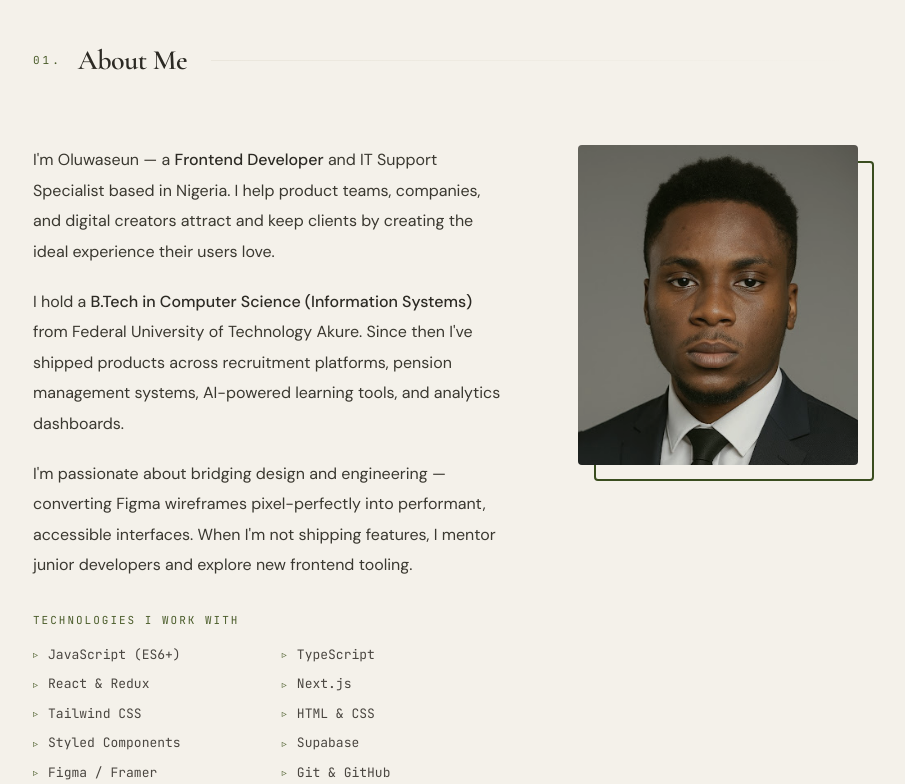
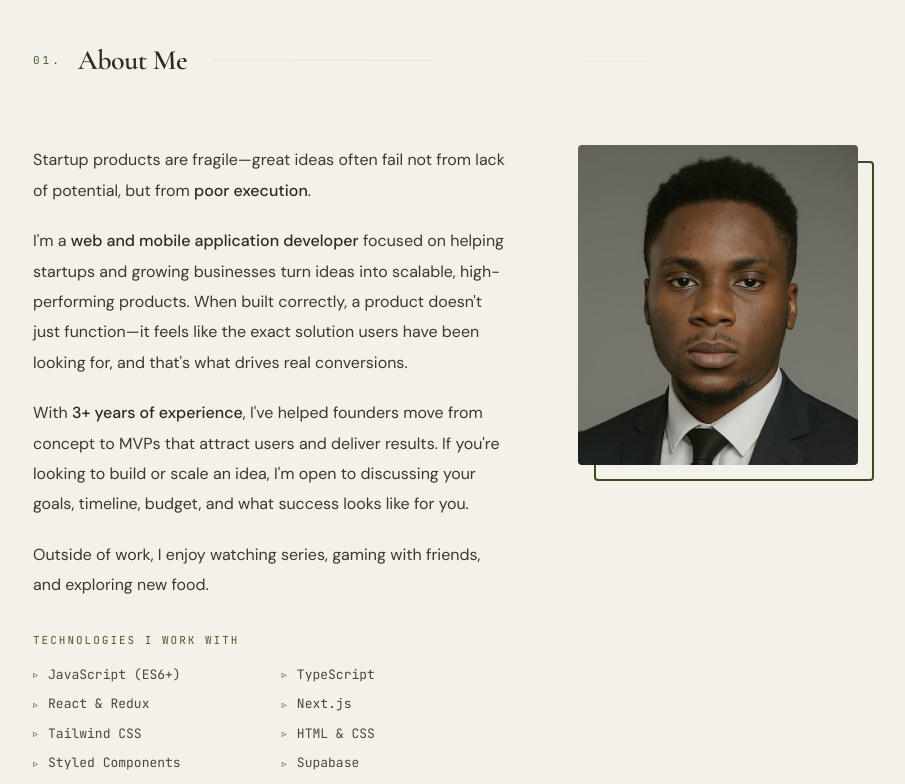
Before and after one commit to kingrayChaska/portfolio, a React (Vite) app: page / in a window 1280 px wide. Shown: the part 919-1703 px from the top of the page, without its empty margins (191-1096 px from the left). Built offline with nearby package versions, Linux system fonts and the light colour scheme.

Commit message:
refactor: update About and Hero sections for improved clarity and consistency

```diff
--- a/src/components/sections/About.jsx
+++ b/src/components/sections/About.jsx
@@ -8,30 +8,36 @@ export default function About() {
       <SectionHeading num="01." title="About Me" />
 
       <div className="grid grid-cols-1 lg:grid-cols-5 gap-16 items-start">
-
         {/* ── Text column ── */}
         <FadeIn delay={0.1} className="lg:col-span-3 space-y-5">
           <p className="font-sans text-slate text-[16px] leading-[1.9]">
-            I'm Oluwaseun — a{" "}
-            <span className="text-eggshell font-medium">Frontend Developer</span> and IT
-            Support Specialist based in Nigeria. I help product teams, companies, and
-            digital creators attract and keep clients by creating the ideal experience
-            their users love.
+            Startup products are fragile—great ideas often fail not from lack of
+            potential, but from{" "}
+            <span className="text-eggshell font-medium">poor execution</span>.
           </p>
           <p className="font-sans text-slate text-[16px] leading-[1.9]">
-            I hold a{" "}
+            I'm a{" "}
             <span className="text-eggshell font-medium">
-              B.Tech in Computer Science (Information Systems)
+              web and mobile application developer
             </span>{" "}
-            from Federal University of Technology Akure. Since then I've shipped
-            products across recruitment platforms, pension management systems,
-            AI-powered learning tools, and analytics dashboards.
+            focused on helping startups and growing businesses turn ideas into
+            scalable, high-performing products. When built correctly, a product
+            doesn't just function—it feels like the exact solution users have
+            been looking for, and that's what drives real conversions.
           </p>
           <p className="font-sans text-slate text-[16px] leading-[1.9]">
-            I'm passionate about bridging design and engineering — converting Figma
-            wireframes pixel-perfectly into performant, accessible interfaces. When
-            I'm not shipping features, I mentor junior developers and explore new
-            frontend tooling.
+            With{" "}
+            <span className="text-eggshell font-medium">
+              3+ years of experience
+            </span>
+            , I've helped founders move from concept to MVPs that attract users
+            and deliver results. If you're looking to build or scale an idea,
+            I'm open to discussing your goals, timeline, budget, and what
+            success looks like for you.
+          </p>
+          <p className="font-sans text-slate text-[16px] leading-[1.9]">
+            Outside of work, I enjoy watching series, gaming with friends, and
+            exploring new food.
           </p>
 
           <div className="pt-3">
@@ -53,7 +59,11 @@ export default function About() {
         </FadeIn>
 
         {/* ── Photo column ── */}
-        <FadeIn delay={0.3} direction="right" className="lg:col-span-2 flex justify-center">
+        <FadeIn
+          delay={0.3}
+          direction="right"
+          className="lg:col-span-2 flex justify-center"
+        >
           <div className="relative group" style={{ width: 280, height: 320 }}>
             <div className="absolute inset-0 rounded overflow-hidden">
               <img
@@ -66,14 +76,16 @@ export default function About() {
             <div
               className="absolute rounded pointer-events-none transition-all duration-300 group-hover:top-[10px] group-hover:left-[10px]"
               style={{
-                top: 16, left: 16, right: -16, bottom: -16,
+                top: 16,
+                left: 16,
+                right: -16,
+                bottom: -16,
                 border: "2px solid var(--moss)",
                 zIndex: -1,
               }}
             />
           </div>
         </FadeIn>
-
       </div>
     </section>
   );
--- a/src/components/sections/Hero.jsx
+++ b/src/components/sections/Hero.jsx
@@ -20,7 +20,9 @@ function useTypewriter(words) {
         setWordIndex((prev) => (prev + 1) % words.length);
         return;
       }
-      setTyped(isDeleting ? typed.slice(0, -1) : target.slice(0, typed.length + 1));
+      setTyped(
+        isDeleting ? typed.slice(0, -1) : target.slice(0, typed.length + 1),
+      );
     }, speed);
 
     return () => clearTimeout(timer);
@@ -38,7 +40,6 @@ const TAGLINES = [
 const STATS = [
   { value: "3+", label: "Years Experience" },
   { value: "15+", label: "Projects Shipped" },
-  { value: "2", label: "Companies" },
 ];
 
 const fade = (delay = 0) => ({
@@ -59,24 +60,28 @@ export default function Hero() {
       <div
         className="absolute top-0 left-0 w-[600px] h-[600px] rounded-full pointer-events-none"
         style={{
-          background: "radial-gradient(circle at 20% 30%, var(--overlay-moss) 0%, transparent 65%)",
+          background:
+            "radial-gradient(circle at 20% 30%, var(--overlay-moss) 0%, transparent 65%)",
         }}
       />
       {/* Ambient glow bottom-right */}
       <div
         className="absolute bottom-0 right-0 w-[500px] h-[500px] rounded-full pointer-events-none"
         style={{
-          background: "radial-gradient(circle at 80% 80%, var(--overlay-moss-light) 0%, transparent 65%)",
+          background:
+            "radial-gradient(circle at 80% 80%, var(--overlay-moss-light) 0%, transparent 65%)",
         }}
       />
 
       <div className="relative max-w-5xl mx-auto w-full px-6 md:px-24">
-
         {/* ── Role badge ── */}
         <motion.div {...fade(0.2)} className="flex items-center gap-3 mb-8">
           <span
             className="font-mono text-[11px] tracking-[3px] uppercase text-moss-light px-3 py-1.5 rounded-full"
-            style={{ border: "1px solid var(--moss-light)", background: "var(--overlay-moss-12)" }}
+            style={{
+              border: "1px solid var(--moss-light)",
+              background: "var(--overlay-moss-12)",
+            }}
           >
             Frontend Developer
           </span>
@@ -89,7 +94,10 @@ export default function Hero() {
         <motion.div {...fade(0.35)} className="mb-2">
           <h1
             className="font-display font-semibold leading-[1.0] tracking-[-3px]"
-            style={{ fontSize: "clamp(48px, 8vw, 100px)", color: "var(--eggshell)" }}
+            style={{
+              fontSize: "clamp(48px, 8vw, 100px)",
+              color: "var(--eggshell)",
+            }}
           >
             Fadogba Oluwaseun.
           </h1>
@@ -102,8 +110,12 @@ export default function Hero() {
             style={{ fontSize: "clamp(18px, 2.8vw, 32px)" }}
           >
             I{" "}
-            <span className="text-moss-light not-italic font-semibold">{typed}</span>
-            <span className="font-mono text-moss-light animate-blink text-[0.85em]">|</span>
+            <span className="text-moss-light not-italic font-semibold">
+              {typed}
+            </span>
+            <span className="font-mono text-moss-light animate-blink text-[0.85em]">
+              |
+            </span>
           </p>
         </motion.div>
 
@@ -113,7 +125,12 @@ export default function Hero() {
           animate={{ scaleX: 1, opacity: 1 }}
           transition={{ delay: 0.7, duration: 0.8, ease: [0.22, 1, 0.36, 1] }}
           className="origin-left mb-10"
-          style={{ height: "1px", background: "linear-gradient(90deg, var(--moss-light), transparent)", maxWidth: 480 }}
+          style={{
+            height: "1px",
+            background:
+              "linear-gradient(90deg, var(--moss-light), transparent)",
+            maxWidth: 480,
+          }}
         />
 
         {/* ── Description ── */}
@@ -122,17 +139,25 @@ export default function Hero() {
           className="font-sans text-slate text-[16px] max-w-[460px] leading-[1.85] mb-12"
         >
           Specialising in{" "}
-          <span className="text-eggshell font-medium">React & Next.js</span> — I help
-          product teams and digital creators build scalable, high-performing web
-          applications that convert users and deliver real business results.
+          <span className="text-eggshell font-medium">React & Next.js</span> — I
+          help product teams and digital creators build scalable,
+          high-performing web applications that convert users and deliver real
+          business results.
         </motion.p>
 
         {/* ── CTAs ── */}
-        <motion.div {...fade(0.9)} className="flex items-center gap-5 flex-wrap mb-16">
+        <motion.div
+          {...fade(0.9)}
+          className="flex items-center gap-5 flex-wrap mb-16"
+        >
           <a
             href="#work"
             className="group relative font-mono text-[12px] tracking-[2px] uppercase px-8 py-4 rounded overflow-hidden transition-all duration-300 hover:-translate-y-0.5"
-            style={{ background: "var(--moss)", border: "1px solid var(--moss-light)", color: "#f0eadc" }}
+            style={{
+              background: "var(--moss)",
+              border: "1px solid var(--moss-light)",
+              color: "#f0eadc",
+            }}
           >
             <span className="relative z-10">View My Work</span>
             <span
@@ -145,8 +170,20 @@ export default function Hero() {
             className="font-mono text-[12px] tracking-[2px] uppercase text-egg-dim hover:text-eggshell transition-colors duration-200 flex items-center gap-2"
           >
             Get In Touch
-            <svg width="14" height="14" viewBox="0 0 14 14" fill="none" className="transition-transform duration-200 group-hover:translate-x-1">
-              <path d="M1 7h12M8 2l5 5-5 5" stroke="currentColor" strokeWidth="1.5" strokeLinecap="round" strokeLinejoin="round"/>
+            <svg
+              width="14"
+              height="14"
+              viewBox="0 0 14 14"
+              fill="none"
+              className="transition-transform duration-200 group-hover:translate-x-1"
+            >
+              <path
+                d="M1 7h12M8 2l5 5-5 5"
+                stroke="currentColor"
+                strokeWidth="1.5"
+                strokeLinecap="round"
+                strokeLinejoin="round"
+              />
             </svg>
           </a>
         </motion.div>
@@ -172,12 +209,14 @@ export default function Hero() {
                 </p>
               </div>
               {i < STATS.length - 1 && (
-                <div className="w-px h-8 self-center" style={{ background: "var(--border-subtle)", opacity: 3 }} />
+                <div
+                  className="w-px h-8 self-center"
+                  style={{ background: "var(--border-subtle)", opacity: 3 }}
+                />
               )}
             </div>
           ))}
         </motion.div>
-
       </div>
     </section>
   );
```
